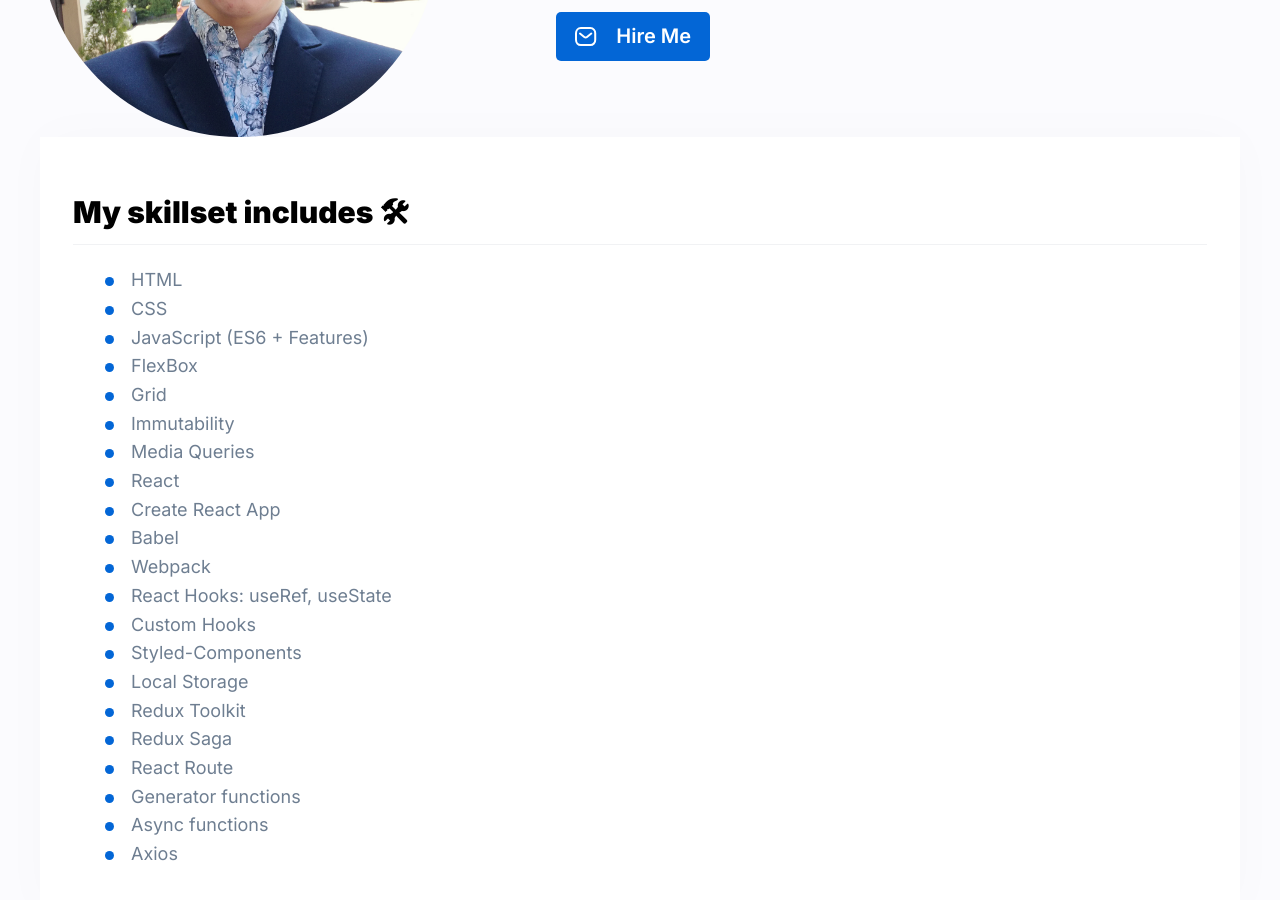
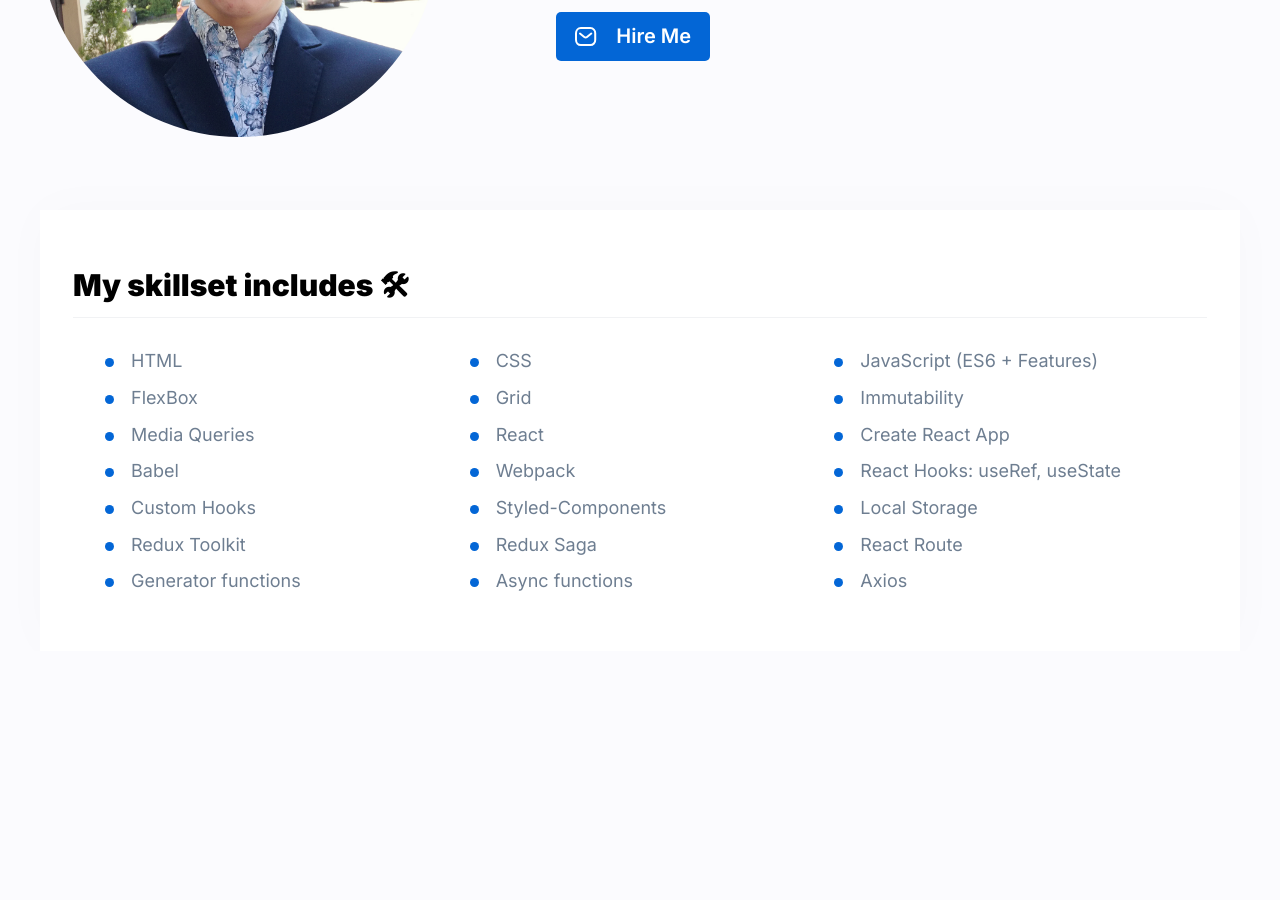
Before and after one commit to KrystianZybura/Personal-Homepage, a React (Vite) app: page / in a window 1280 px wide. Shown: the part 380-1280 px from the top of the page. After the commit the page ends 1031 px from the top, so only its background shows below. Built offline with nearby package versions, Linux system fonts and the light colour scheme.

Commit message:
Section layout updated

```diff
--- a/src/App/common/Section/styled.js
+++ b/src/App/common/Section/styled.js
@@ -4,6 +4,7 @@ const StyledSection = styled.section`
   background: ${({ theme }) => theme.sectionBackground};
   box-shadow: 0px -2px 50px 0px #090a3305;
   padding: 33px;
+  margin-top: 73px;
 `;
 
 const SectionHeader = styled.h2`
@@ -20,6 +21,8 @@ const SectionContainer = styled.div`
 
 const SectionUl = styled.ul`
   list-style-image: url("ellipse.svg");
+  display: grid;
+  grid-template-columns: 1fr 1fr 1fr;
 `;
 
 const SectionLi = styled.li`
```
